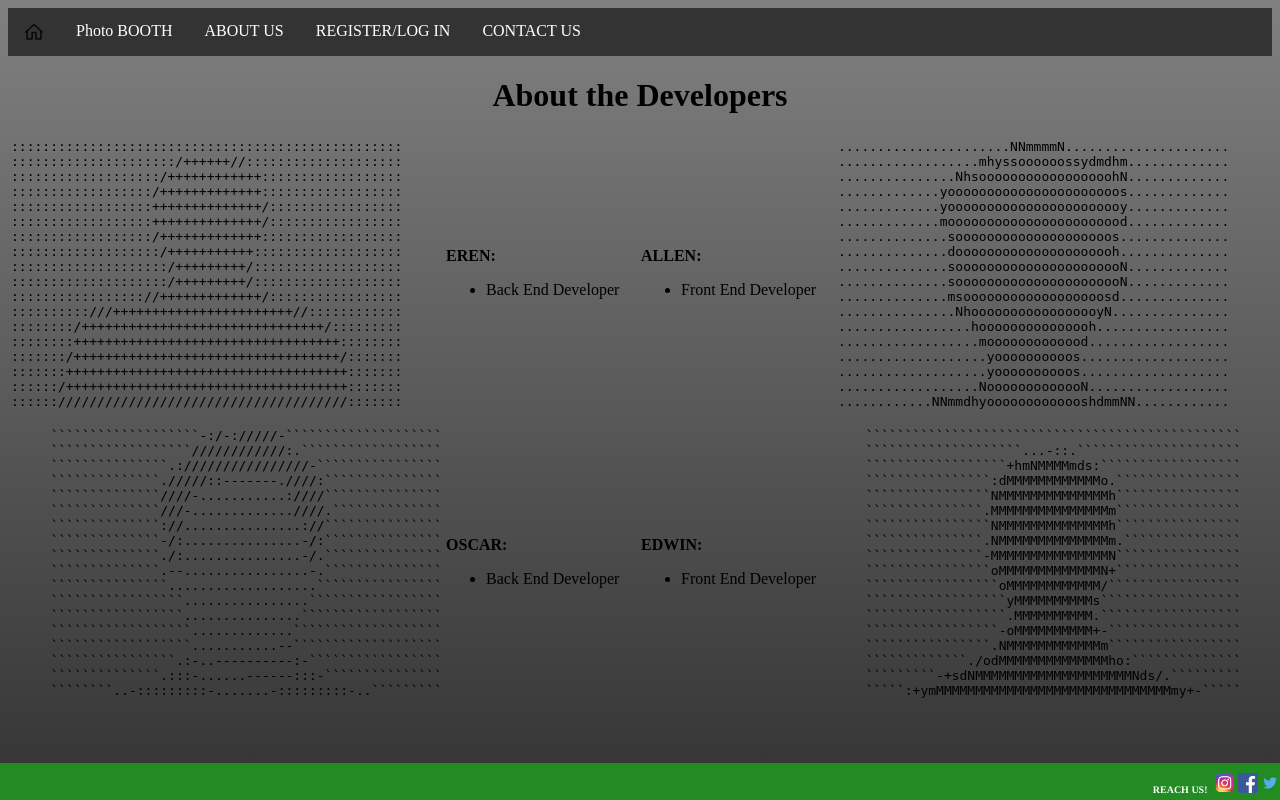
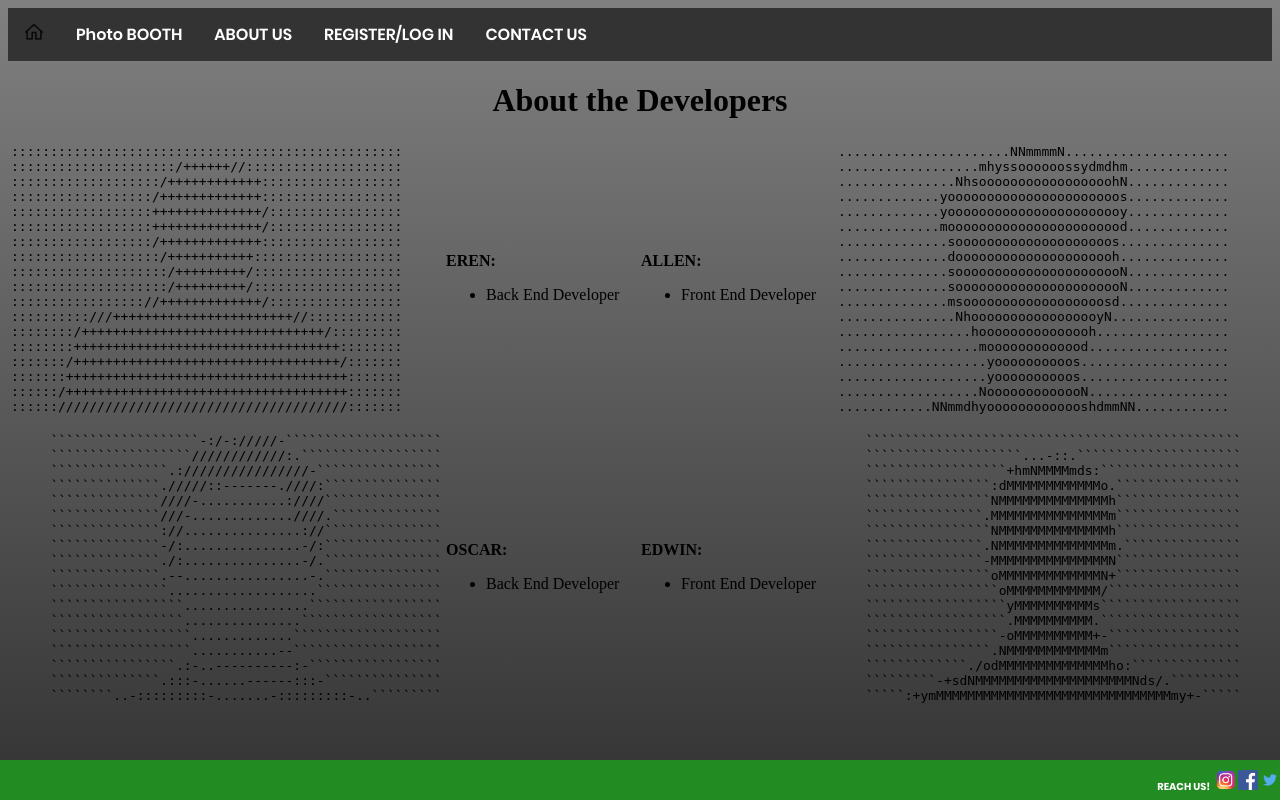
Before and after one commit to erensunerr/CarletonHackathon2019, a Python web app: template app/templates/about.html in a window 1280 px wide. Run offline with Jinja, Linux system fonts and the light colour scheme; the template is opened without the code that fills it, so the values that code supplies are empty; some web fonts are replaced.

Commit message:
Font Changes

```diff
--- a/app/templates/about.html
+++ b/app/templates/about.html
@@ -2,6 +2,21 @@
 <head>
   <title>About the devs</title>
   <style>
+    @font-face {
+      font-family: Poppins-Bold;
+      src: url("../static/login/fonts/poppins/Poppins-Bold.ttf");
+    }
+
+    @font-face {
+      font-family: Poppins-SemiBold;
+      src: url("..static/login/fonts/poppins/Poppins-SemiBold.ttf");
+    }
+
+    @font-face {
+      font-family: Poppins-Thin;
+      src: url("..static/login/fonts/poppins/Poppins-Thin.ttf");
+    }
+
     #home {
           width: 20px;
           height: 20px;
@@ -23,20 +38,21 @@
         text-align: center;
         padding: 14px 16px;
         text-decoration: none;
+        font-family: Poppins-SemiBold;
     }
     .navvBar a:hover {
         background-color: forestgreen;
     }
     #ending {
-        font-family: times;
+        font-family: Poppins-Bold;
         font-size: 10px;
         font-weight: bold;
-
         margin-bottom: 5px;
     }
 
     body {
         background-image: linear-gradient(grey, #333);
+        font-family: Poppins-Thin;
     }
 
     #eren:hover {
--- a/app/templates/form.html
+++ b/app/templates/form.html
@@ -3,6 +3,10 @@
 <head>
   <title></title>
   <style>
+    @font-face {
+      font-family: Poppins-SemiBold;
+      src: url("../static/login/fonts/poppins/Poppins-SemiBold.ttf");
+    }
     #home {
           width: 20px;
           height: 20px;
@@ -16,6 +20,7 @@
           background-color: #333;
     }
     li {
+        font-family: Poppins-SemiBold;
         float: left;
     }
     li a {
```
